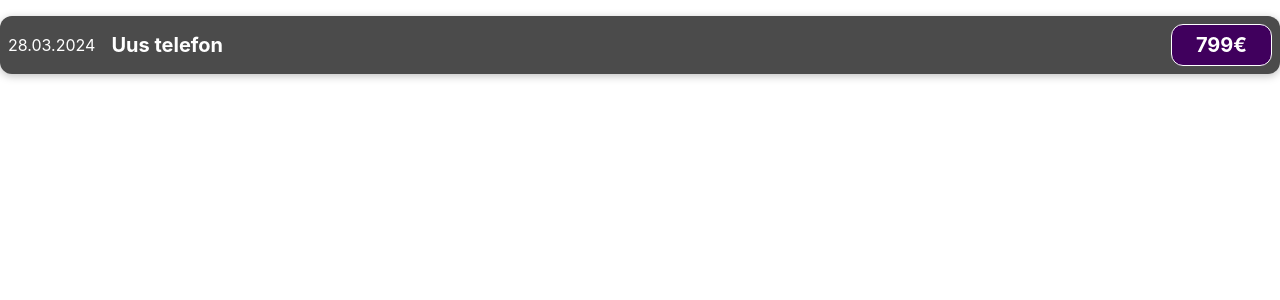
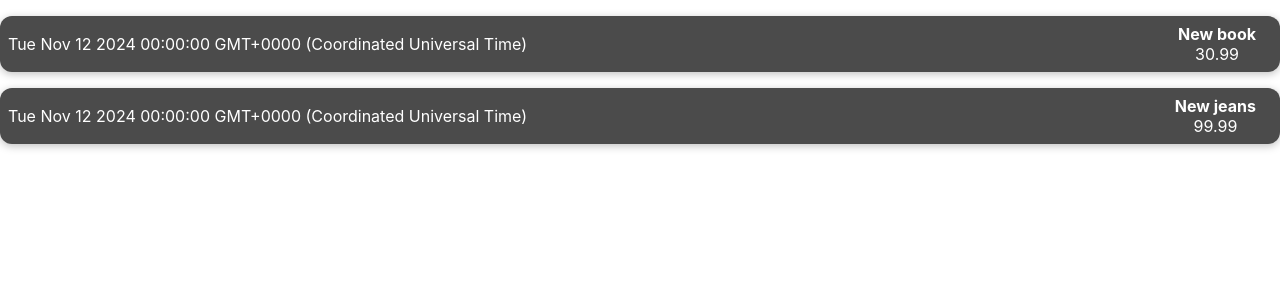
Before and after one commit to sandratjh/expenses, a React (Create React App) app: page / in a window 1280 px wide. Shown: the top 300 px of the page. Built offline with nearby package versions, Linux system fonts and the light colour scheme.

Commit message:
Komponendi sisustamine andmetega

```diff
--- a/src/App.js
+++ b/src/App.js
@@ -1,13 +1,26 @@
-import './App.css';
+import "./App.css";
+import ExpenseItem from "./components/ExpenseItem";
 
-import ExpenseItem from './components/ExpenseItem';
+const App = () => {
+    const expenses = [
+        {
+            date : new Date(2024, 10, 12),
+            title : 'New book',
+            price : 30.99
+        },
+        {
+            date : new Date(2024, 10, 12),
+            title : 'New jeans',
+            price : 99.99
+        }
+    ]
 
-function App() {
-  return (
-    <div>
-      <ExpenseItem />
-    </div>
-  );
+    return (
+        <div className="App">
+            <ExpenseItem data={expenses[0]}/>
+            <ExpenseItem data={expenses[1]}/>
+        </div>
+    );
 }
 
 export default App;
--- a/src/components/ExpenseItem.js
+++ b/src/components/ExpenseItem.js
@@ -1,15 +1,19 @@
 import "./ExpenseItem.css";
 
-function ExpenseItem() {
+const ExpenseItem = (props) => {
+
+    console.log(props)
+    console.log(props.data)
+
     return (
-        <div className="expense-item">
-            <div>28.03.2024</div>
-            <div className="expense-item__description">
-                <h2>Uus telefon</h2>
-                <div className="expense-item__price">799€</div>
+        <div className='expense-item'>
+            <div>{props.data.date.toString()}</div>
+            <div className='expense-item_description'>
+                <h2>{props.data.title}</h2>
+                <div className='expense-item_price'>{props.data.price}</div>
             </div>
         </div>
-    );
+    )
 }
 
 export default ExpenseItem;
```
